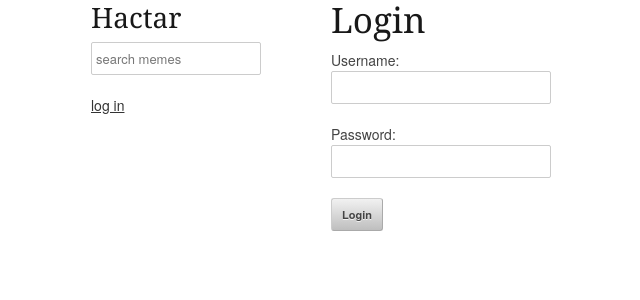
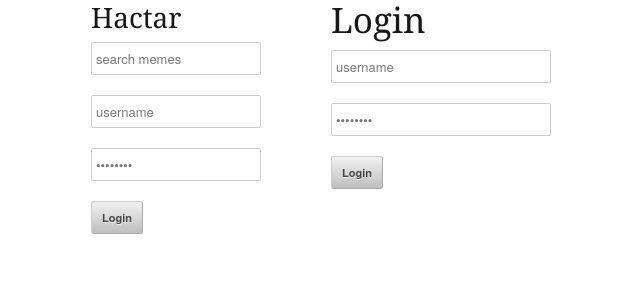
Before and after one commit to findgriffin/hactar, a Flask app: template templates/login.html in a window 1280 px wide. Shown: the top 300 px of the page, without its empty margins (79-719 px from the left). Run offline with Flask 2, Linux system fonts and the light colour scheme; the template is opened without the code that fills it, so the values that code supplies are empty.

Commit message:
various improvements to make appearance nicer, moved login into sidebar rather than seperate page (still post to /login)

```diff
--- a/templates/layout.html
+++ b/templates/layout.html
@@ -51,30 +51,51 @@ window.onload = function(){
         });
     };
     // get description field
-    var description = document.getElementById("description");
-    // add listener to description field
-    if(description.addEventListener){
-        description.addEventListener("click", function() {
-            if (description.value == 'description'){
-                description.value = '';
+    var descfield = document.getElementById("description");
+    // add listener to descfield field
+    if(descfield.addEventListener){
+        descfield.addEventListener("click", function() {
+            if (descfield.value == 'description'){
+                descfield.value = '';
             }
         });
-    }
+    };
     // get description field
-    var urltitle = document.getElementById("urltitle");
-    // add listener to urltitle field
-    if(urltitle.addEventListener){
-        urltitle.addEventListener("click", function() {
-            if (urltitle.value == 'URL or title'){
-                urltitle.value = '';
+    var urlfield = document.getElementById("urltitle");
+    // add listener to urlfield field
+    if(urlfield.addEventListener){
+        urlfield.addEventListener("click", function() {
+            if (urlfield.value == 'URL or title'){
+                urlfield.value = '';
             }
         });
-    }
+    };
+    // get description field
+    var userfield = document.getElementById("username");
+    if(userfield.addEventListener){
+        userfield.addEventListener("click", function() {
+            if (userfield.value == 'username'){
+                userfield.value = '';
+            }
+        });
+    };
+    // get description field
+    var passfield = document.getElementById("password");
+    if(passfield.addEventListener){
+        passfield.addEventListener("click", function() {
+            if (passfield.value == 'password'){
+                passfield.value = '';
+            }
+        });
+    };
 }
 </script>
 </head>
 <body>
 <div class="container">
+    {% for message in get_flashed_messages() %}
+      <div class=flash>{{ message }}</div>
+    {% endfor %}
   <div class="three columns sidebar">
     <nav>
     <h3>Hactar</h3>
@@ -82,16 +103,20 @@ window.onload = function(){
           <input type="text" id="searchq" name="q" value="search memes">
       </form>
     {% if not session.logged_in %}
-      <a href="{{ url_for('login') }}">log in</a>
+      {% if error %}<p class=error><strong>Error:</strong> {{ error }}{% endif %}
+      <form action="{{ url_for('login') }}" method=post>
+        <dl>
+          <dd><input type=text id="username" name=username value="username">
+          <dd><input type=password id="password" name=password value="password">
+          <dd><input type=submit value=Login>
+        </dl>
+      </form>
     {% else %}
       <a href="{{ url_for('logout') }}">log out</a>
     {% endif %}
     </nav>
   </div>
   <div class="twelve columns offset-by-one content">
-    {% for message in get_flashed_messages() %}
-      <div class=flash>{{ message }}</div>
-    {% endfor %}
         {% block body %}{% endblock %}
   </div>
 </div>
--- a/templates/login.html
+++ b/templates/login.html
@@ -4,10 +4,8 @@
   {% if error %}<p class=error><strong>Error:</strong> {{ error }}{% endif %}
   <form action="{{ url_for('login') }}" method=post>
     <dl>
-      <dt>Username:
-      <dd><input type=text name=username>
-      <dt>Password:
-      <dd><input type=password name=password>
+      <dd><input type=text name=username id="username" value="username">
+      <dd><input type=password name=password id="password" value="password">
       <dd><input type=submit value=Login>
     </dl>
   </form>
--- a/web.py
+++ b/web.py
@@ -11,7 +11,6 @@ import flask.ext.whooshalchemy
 from flask import Flask, request, session, g, redirect, url_for, abort, \
      render_template, flash
 from models import Meme, db
-
 
 # create our little application :)
 app = Flask(__name__)
@@ -140,17 +139,15 @@ def delete_meme(meme):
 @app.route('/login', methods=['GET', 'POST'])
 def login():
     """Handle logins."""
-    error = None
     if request.method == 'POST':
         if request.form['username'] != app.config['USERNAME']:
-            error = 'Invalid username'
+            flash('Invalid username')
         elif request.form['password'] != app.config['PASSWORD']:
-            error = 'Invalid password'
+            flash('Invalid password')
         else:
             session['logged_in'] = True
             flash('You were logged in')
-            return redirect(url_for('home'))
-    return render_template('login.html', error=error)
+    return redirect(url_for('home'))
 
 
 @app.route('/logout')
```
